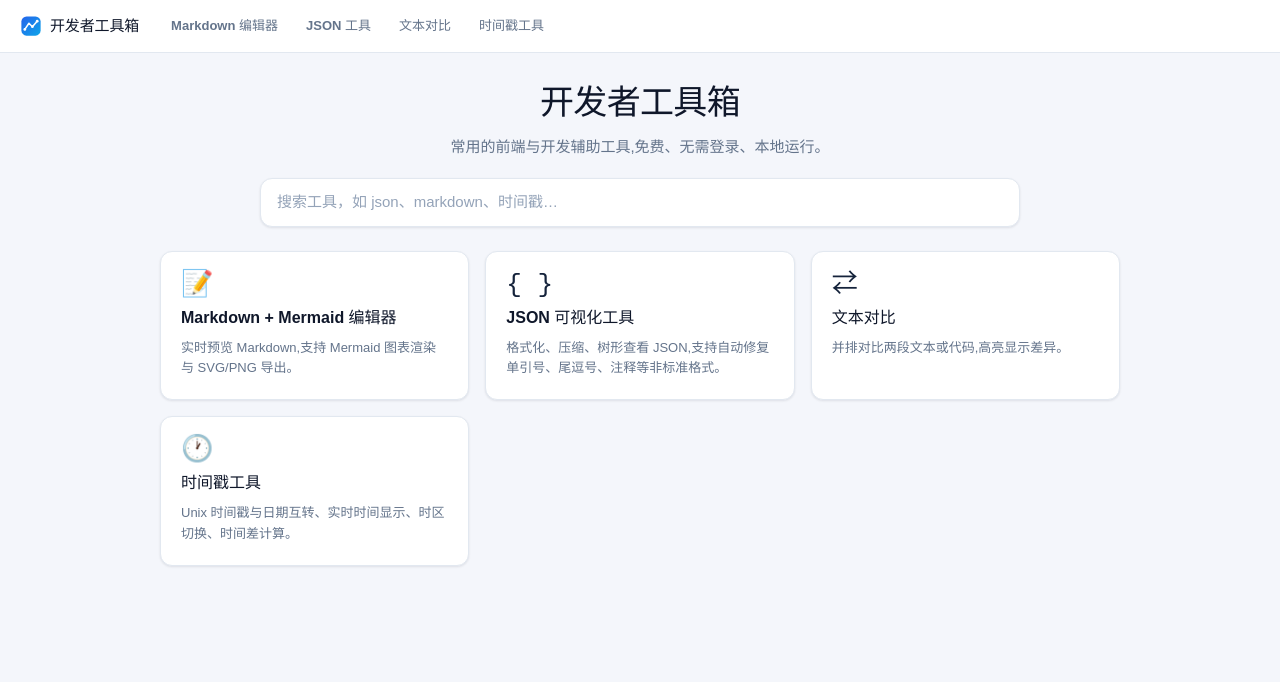
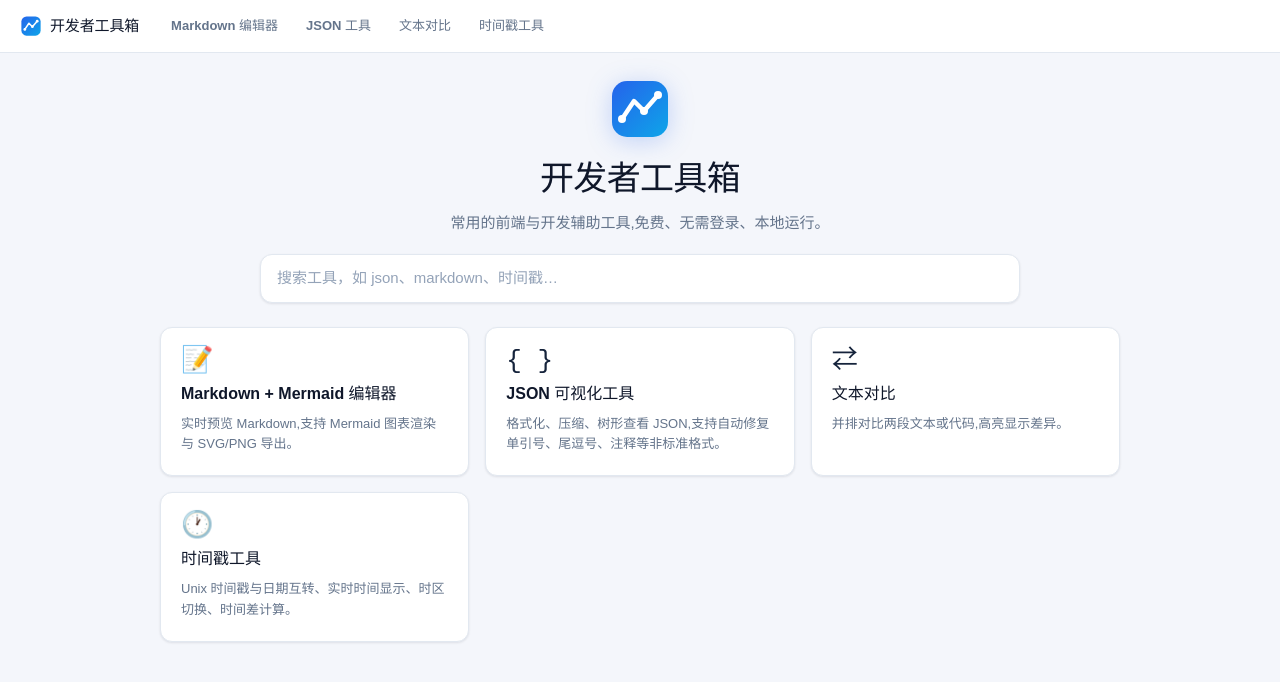
Before and after one commit to swlws/tools, a React (Vite) app: page /#/ in a window 1280 px wide. Shown: the top 682 px of the page. Built offline with nearby package versions, Linux system fonts and the light colour scheme.

Commit message:
feat: home

```diff
--- a/src/App.css
+++ b/src/App.css
@@ -340,14 +340,6 @@
   font-weight: 800;
   letter-spacing: -0.01em;
   color: var(--color-text);
-}
-
-.nav-brand-dot {
-  width: 10px;
-  height: 10px;
-  border-radius: 3px;
-  background: linear-gradient(135deg, var(--color-primary), var(--color-accent));
-  box-shadow: var(--shadow-primary);
 }
 
 .nav-link {
@@ -788,6 +780,12 @@
   text-align: center;
 }
 
+.home-logo {
+  display: block;
+  margin: 0 auto var(--space-3);
+  filter: drop-shadow(0 4px 12px rgba(37, 99, 235, 0.25));
+}
+
 .home-title {
   margin: 0 0 var(--space-2);
   font-size: 34px;
--- a/src/pages/Home.tsx
+++ b/src/pages/Home.tsx
@@ -2,6 +2,7 @@ import { useState, useMemo } from 'react'
 import { Link } from 'react-router-dom'
 import { TOOLS } from '@/tools'
 import { useSeo } from '@/hooks/useSeo'
+import Logo from '@/components/Logo'
 
 export default function HomePage() {
   useSeo('首页', '开发者工具箱:Markdown 编辑器、JSON 可视化、文本对比、时间戳工具,免费在线使用。')
@@ -20,6 +21,7 @@ export default function HomePage() {
     <div className="page home-page">
       <div className="home-body">
         <header className="home-hero">
+          <Logo size={64} idSuffix="hero" className="home-logo" />
           <h1 className="home-title">开发者工具箱</h1>
           <p className="home-subtitle">常用的前端与开发辅助工具,免费、无需登录、本地运行。</p>
           <input
```
